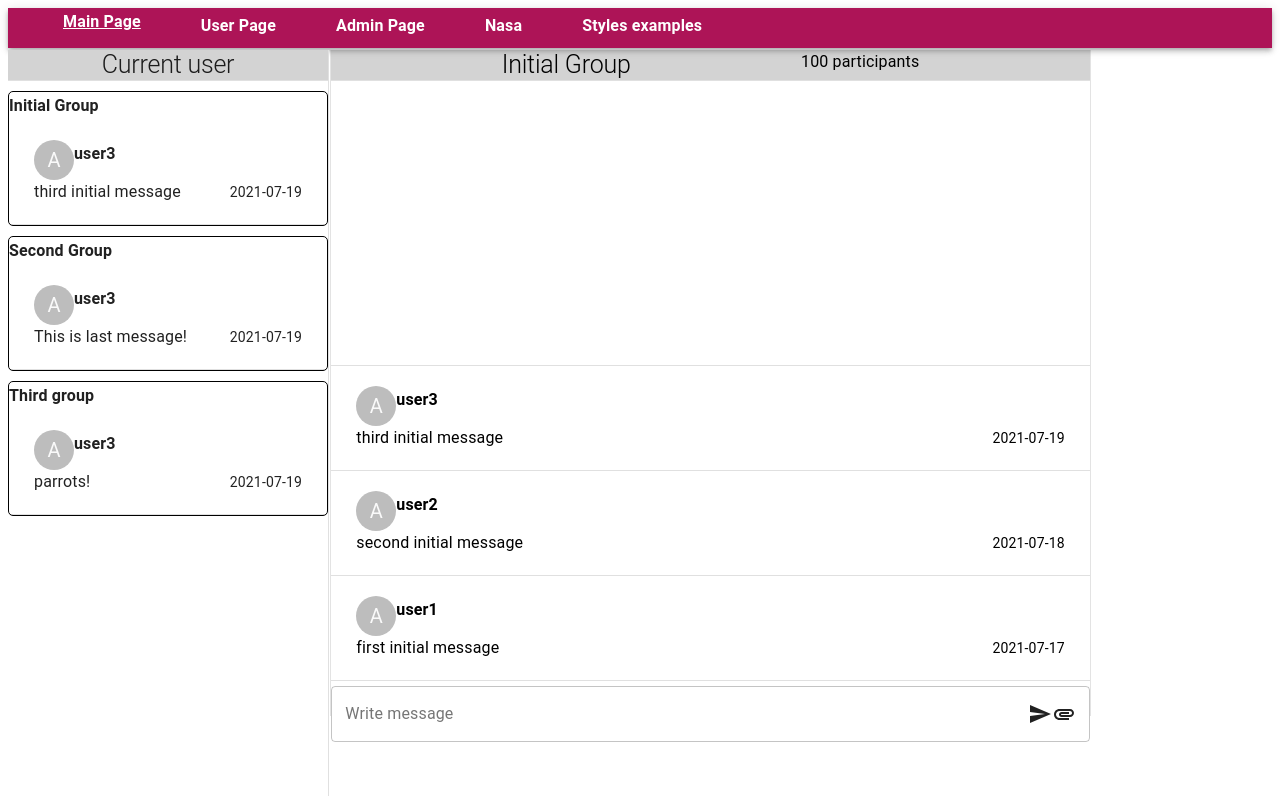
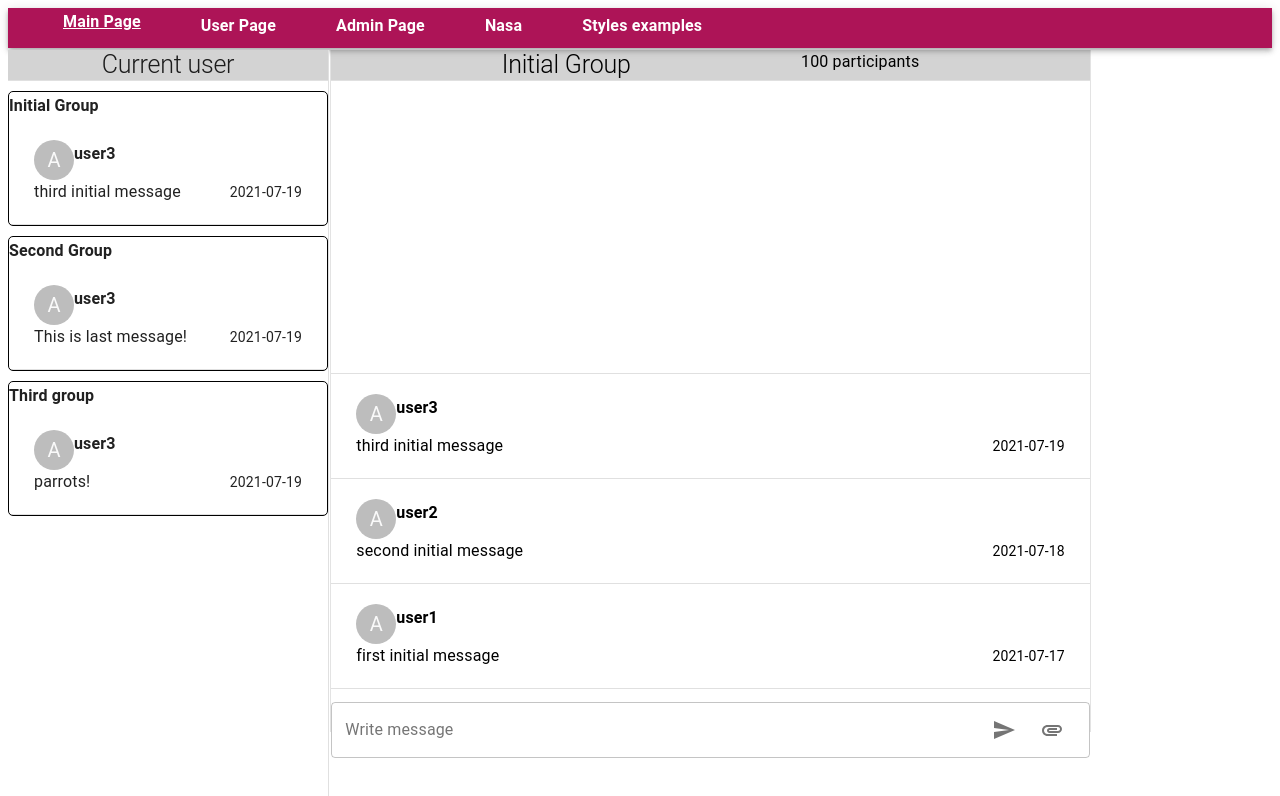
Before and after one commit to bhlynsky/messenger, a React (Create React App) app: page /#/ in a window 1280 px wide. Shown: the top 796 px of the page. Built offline with nearby package versions, Linux system fonts and the light colour scheme.

Commit message:
fixed route issue, added "send message in group" feature.

```diff
--- a/src/App.js
+++ b/src/App.js
@@ -13,7 +13,7 @@ function App() {
             <Header />
 
             <Switch>
-                <Route path="/">
+                <Route exact path="/">
                     <MainPage />
                 </Route>
                 <Route path="/user">
--- a/src/pages/Main/MainPage.js
+++ b/src/pages/Main/MainPage.js
@@ -1,21 +1,44 @@
-import { Typography, Grid, Divider, TextField, InputAdornment } from '@material-ui/core';
-import React, { useEffect } from 'react';
+import {
+    Typography,
+    Grid,
+    Divider,
+    TextField,
+    InputAdornment,
+    IconButton,
+    List,
+} from '@material-ui/core';
+import React, { useEffect, useState } from 'react';
 import Sidebar from './Sidebar';
 import { useStyles } from './styles';
 import SendIcon from '@material-ui/icons/Send';
 import AttachmentIcon from '@material-ui/icons/Attachment';
 import { Message } from './Message';
+
 import { connect } from 'react-redux';
 import { mockData } from './services/mockApi';
-import { loadData } from './services/main-actions';
+import { loadData, sendMessage } from './services/main-actions';
 
 function MainPage(props) {
     const classes = useStyles();
-    const { groupName, messages, loadData } = props;
+    const { groupName, messages, loadData, sendMessage } = props;
+    const [newMessage, setNewMessage] = useState('');
 
     useEffect(() => {
         loadData(mockData);
     });
+
+    const onSendMessage = () => {
+        let user = 'Boris';
+        let date = 'today';
+        let group = 'group';
+        let payload = {
+            groupName: group,
+            message: { userName: user, date: date, message: newMessage },
+        };
+
+        sendMessage(payload);
+        setNewMessage('');
+    };
 
     return (
         <div>
@@ -34,24 +57,32 @@ function MainPage(props) {
                     </Typography>
                 </Grid>
                 <Divider />
-
+                <List>
                     <Grid container direction="column-reverse" className={classes.messageContainer}>
                         {messages &&
                             messages.map((msg) => <Message messageData={msg} key={msg.userName} />)}
                         <Divider />
                     </Grid>
-
+                </List>
                 <div className={classes.messageInput}>
                     <TextField
                         label={'Write message'}
                         variant="outlined"
                         fullWidth
                         className={classes.input}
+                        onChange={(e) => {
+                            setNewMessage(e.target.value);
+                        }}
+                        value={newMessage}
                         InputProps={{
                             endAdornment: (
                                 <InputAdornment position="end">
+                                    <IconButton onClick={onSendMessage}>
                                         <SendIcon />
+                                    </IconButton>
+                                    <IconButton>
                                         <AttachmentIcon />
+                                    </IconButton>
                                 </InputAdornment>
                             ),
                         }}
@@ -69,6 +100,7 @@ const mapStateToProps = (state) => ({
 
 const mapDispatchToProps = (dispatch) => ({
     loadData: (data) => dispatch(loadData(data)),
+    sendMessage: (payload) => dispatch(sendMessage(payload)),
 });
 
 export default connect(mapStateToProps, mapDispatchToProps)(MainPage);
--- a/src/pages/Main/services/main-actions.js
+++ b/src/pages/Main/services/main-actions.js
@@ -1,8 +1,8 @@
 import actionType from './main-constants';
 
-const sendMessage = (message) => ({
+const sendMessage = (payload) => ({
     type: actionType.SEND_MESSAGE,
-    message,
+    payload,
 });
 
 const loadData = (data) => ({
--- a/src/pages/Main/services/main-reducer.js
+++ b/src/pages/Main/services/main-reducer.js
@@ -10,10 +10,14 @@ function mainReducer(state = initialState, action) {
                 ...action.data,
             };
         case actionType.SEND_MESSAGE:
-            let { message } = action;
+            let message = action.payload.message;
+            let groupName = action.payload.groupName;
+
+            state[groupName].messages.push(message);
+
             return {
-                ...state.messages,
-                message, // add message to array / object where other messages stored
+                ...state,
+                // add message to array / object where other messages stored
             };
         default:
             return state;
```
Lines whose indentation alone changed are shown as unchanged.
